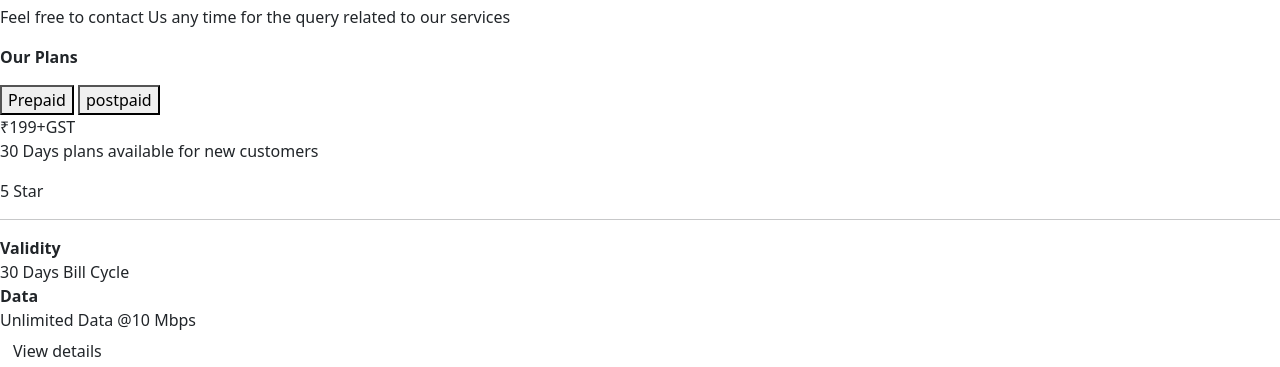
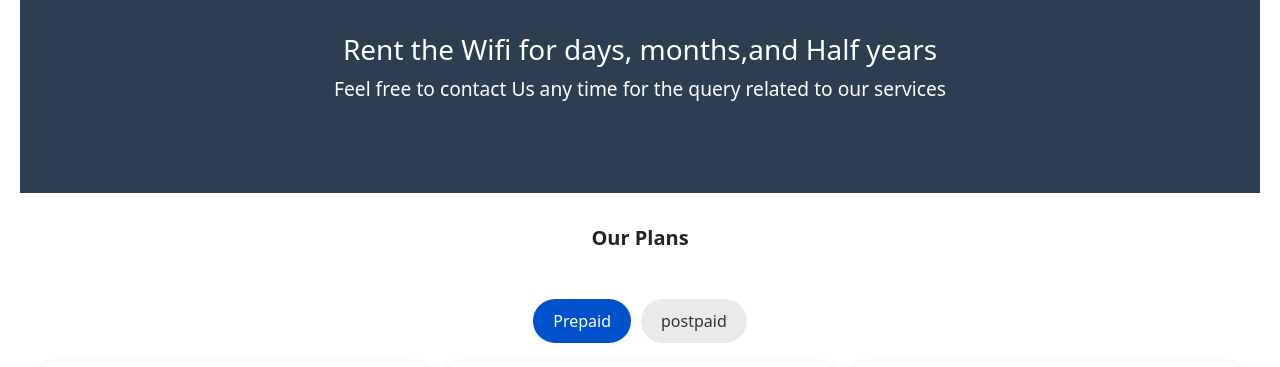
Before and after one commit to satish86521/rent_wifi, a plain HTML site: page main/index.html in a window 1280 px wide. Shown: the part 93-460 px from the top of the page. Drawn offline with nearby package versions, Linux system fonts and the light colour scheme; files that its build step writes are made by us from their sources; the site is published under a folder, as on GitHub Pages, so addresses that start at the root find nothing.

Commit message:
Update index.html

```diff
--- a/main/index.html
+++ b/main/index.html
@@ -4,7 +4,7 @@
     <meta charset="UTF-8" />
     <meta name="viewport" content="width=device-width, initial-scale=1.0" />
     <title>Rent Wifi</title>
-    <link rel="stylesheet" href="/css/wificss.css" />
+    <link rel="stylesheet" href="./css/wificss.css" />
     <link
       rel="stylesheet"
       href="https://cdnjs.cloudflare.com/ajax/libs/font-awesome/6.7.2/css/all.min.css"
```
